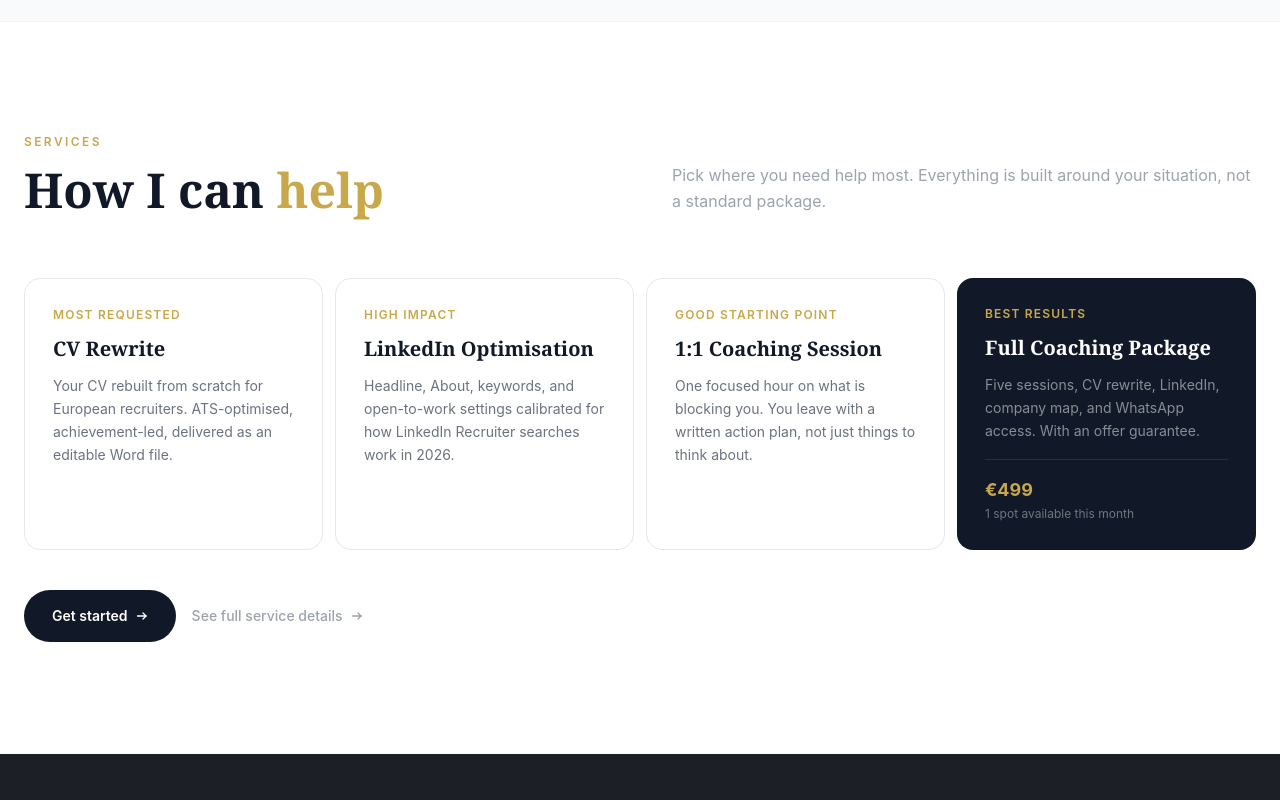
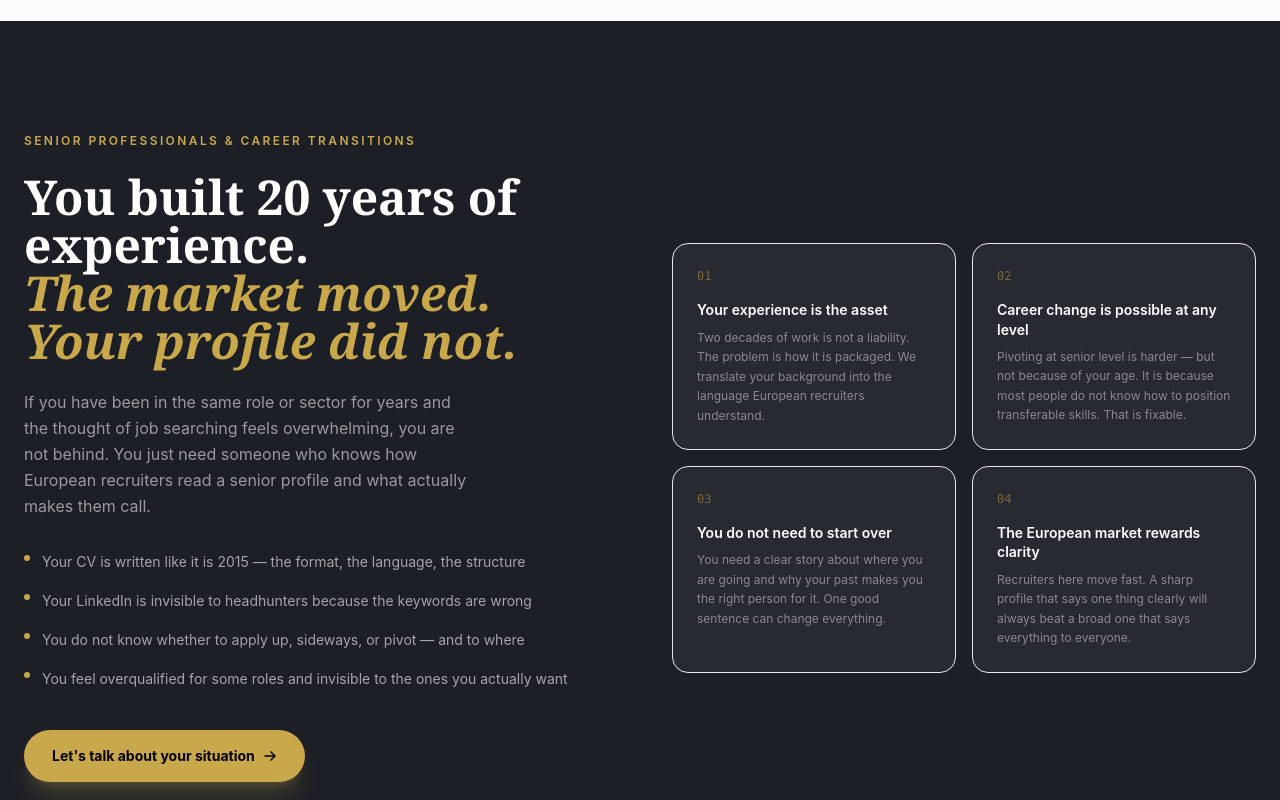
Before and after one commit to teruelorteganoelia-bit/land-in-europe-website, a Next.js app: page / in a window 1280 px wide. Shown: the part 2840-3640 px from the top of the page. Built offline with nearby package versions, Linux system fonts and the light colour scheme.

Commit message:
Add senior/career-change block + fix Barcelona photo

```diff
--- a/app/page.tsx
+++ b/app/page.tsx
@@ -394,7 +394,7 @@ const CITY_SLIDES = [
   {
     city: "Barcelona",
     country: "Spain",
-    url: "https://images.unsplash.com/photo-1506905925346-21bda4d32df4?auto=format&fit=crop&w=900&q=80",
+    url: "https://images.unsplash.com/photo-1539037116277-4db20889f2d4?auto=format&fit=crop&w=900&q=80",
   },
 ];
 
@@ -660,6 +660,83 @@ function Approach() {
 }
 
 // ─── Services ─────────────────────────────────────────────────────────────────
+function SeniorBlock() {
+  const ref = useReveal();
+  return (
+    <section className="py-24 sm:py-28 px-6 bg-[#1C1F26] overflow-hidden">
+      <div className="max-w-7xl mx-auto">
+        <div ref={ref} className="reveal grid lg:grid-cols-2 gap-16 items-center">
+
+          {/* LEFT: text */}
+          <div>
+            <p className="text-xs font-semibold text-[#C9A84C] uppercase tracking-[0.2em] mb-6">Senior professionals & career transitions</p>
+            <h2 className="font-serif text-4xl sm:text-5xl font-bold text-white leading-tight mb-6">
+              You built 20 years of experience.<br/>
+              <span className="text-[#C9A84C] italic">The market moved.<br/>Your profile did not.</span>
+            </h2>
+            <p className="text-white/55 text-base leading-relaxed mb-8 max-w-md">
+              If you have been in the same role or sector for years and the thought of job searching feels overwhelming, you are not behind. You just need someone who knows how European recruiters read a senior profile and what actually makes them call.
+            </p>
+            <ul className="space-y-4 mb-10">
+              {[
+                "Your CV is written like it is 2015 — the format, the language, the structure",
+                "Your LinkedIn is invisible to headhunters because the keywords are wrong",
+                "You do not know whether to apply up, sideways, or pivot — and to where",
+                "You feel overqualified for some roles and invisible to the ones you actually want",
+              ].map((item, i) => (
+                <li key={i} className="flex items-start gap-3">
+                  <span className="mt-1 w-1.5 h-1.5 rounded-full bg-[#C9A84C] flex-shrink-0"/>
+                  <span className="text-white/60 text-sm leading-relaxed">{item}</span>
+                </li>
+              ))}
+            </ul>
+            <a
+              href="#contact"
+              className="inline-flex items-center gap-2 bg-[#C9A84C] text-black font-bold px-7 py-4 rounded-full hover:bg-[#e8c96d] transition-colors text-sm shadow-xl shadow-[#C9A84C]/20"
+            >
+              Let&apos;s talk about your situation
+              <svg width="14" height="14" viewBox="0 0 14 14" fill="none"><path d="M2 7h10M8 3l4 4-4 4" stroke="currentColor" strokeWidth="1.5" strokeLinecap="round" strokeLinejoin="round"/></svg>
+            </a>
+          </div>
+
+          {/* RIGHT: cards */}
+          <div className="grid grid-cols-1 sm:grid-cols-2 gap-4">
+            {[
+              {
+                num: "01",
+                title: "Your experience is the asset",
+                body: "Two decades of work is not a liability. The problem is how it is packaged. We translate your background into the language European recruiters understand.",
+              },
+              {
+                num: "02",
+                title: "Career change is possible at any level",
+                body: "Pivoting at senior level is harder — but not because of your age. It is because most people do not know how to position transferable skills. That is fixable.",
+              },
+              {
+                num: "03",
+                title: "You do not need to start over",
+                body: "You need a clear story about where you are going and why your past makes you the right person for it. One good sentence can change everything.",
+              },
+              {
+                num: "04",
+                title: "The European market rewards clarity",
+                body: "Recruiters here move fast. A sharp profile that says one thing clearly will always beat a broad one that says everything to everyone.",
+              },
+            ].map((c) => (
+              <div key={c.num} className="bg-white/5 border border-white/8 rounded-2xl p-6 hover:border-[#C9A84C]/30 transition-colors">
+                <p className="text-[#C9A84C]/50 text-xs font-mono mb-4">{c.num}</p>
+                <h3 className="text-white font-semibold text-sm mb-2 leading-snug">{c.title}</h3>
+                <p className="text-white/45 text-xs leading-relaxed">{c.body}</p>
+              </div>
+            ))}
+          </div>
+
+        </div>
+      </div>
+    </section>
+  );
+}
+
 function Services() {
   const headRef = useReveal();
   const gridRef = useReveal();
@@ -1395,6 +1472,7 @@ export default function Home() {
       <Ticker/>
       <CountryStrip/>
       <Approach/>
+      <SeniorBlock/>
       <Services/>
       <EbookSection/>
       <HowItWorks/>
```
